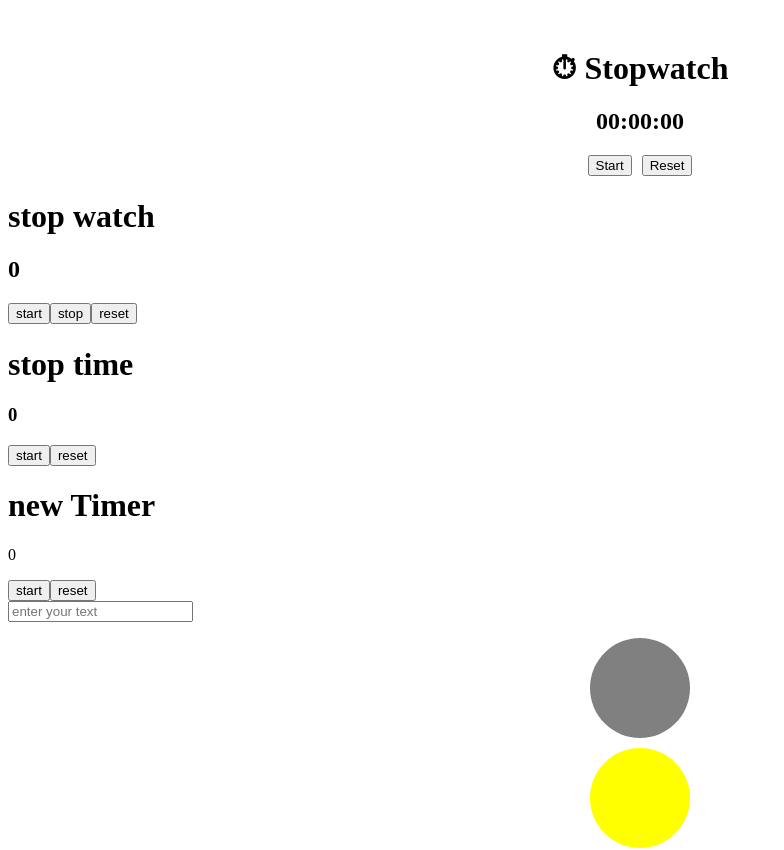
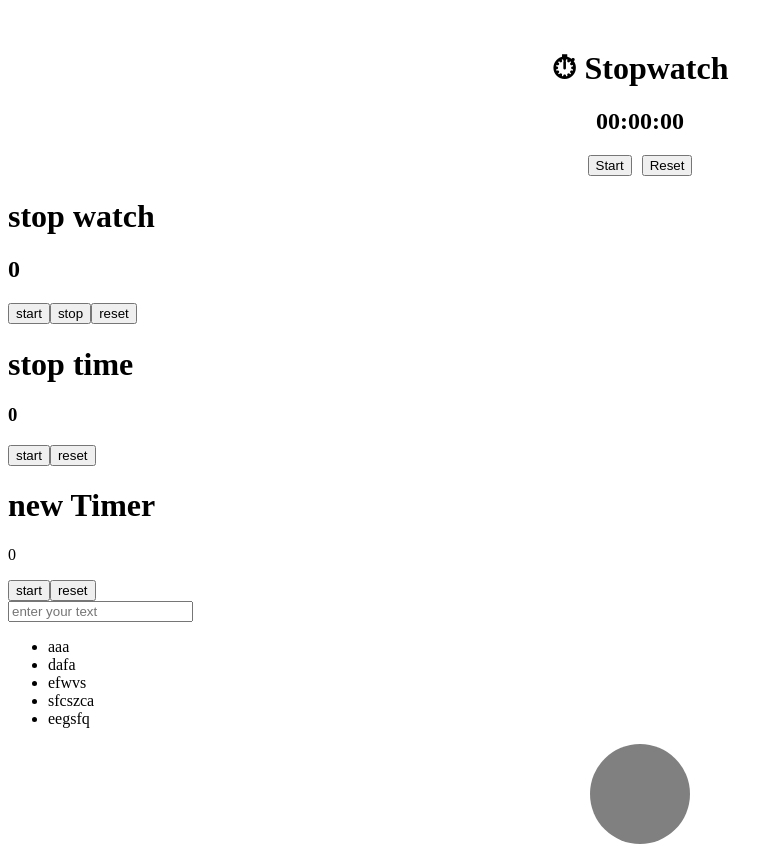
Before and after one commit to anandhuc1666/light, a React (Vite) app: page / in a window 1280 px wide. Shown: the top 850 px of the page, without its empty margins (0-784 px from the left). Built offline with nearby package versions, Linux system fonts and the light colour scheme.

Commit message:
miniCode

```diff
--- a/src/components/Autofile.jsx
+++ b/src/components/Autofile.jsx
@@ -1,23 +1,51 @@
+// import React, { useState } from 'react'
+
+// function Autofile() {
+//     const[text,setText]=useState('')
+//     const data = ["aaa","dafa", "efwvs","sfcszca","eegsfq"]
+//     let newT = data.filter((t,k)=>t==text)
+//     console.log(data)
+//     console.log(newT)
+//   return (
+//     <div>
+//        <input type="text" placeholder='enter your text' value={text} onChange={(e)=>setText(e.target.value)}/>
+//        <div>
+//          <ul>
+//             {
+//                 newT.map((i,k)=>(
+//                     <li key={k}>{i}</li>
+//                 ))
+//             }
+//          </ul>
+//        </div>
+//     </div>
+//   )
+// }
+
+// export default Autofile
 import React, { useState } from 'react'
 
 function Autofile() {
-    const[text,setText]=useState('')
-    const data = ["aaa","dafa", "efwvs","sfcszca","eegsfq"]
-    let newT = data.filter((t,k)=>t==text)
-    console.log(data)
-    console.log(newT)
+  const [text, setText] = useState('')
+  const data = ["aaa", "dafa", "efwvs", "sfcszca", "eegsfq"]
+  // let newT = data.filter((t) => t.toLowerCase().includes(text.toLowerCase()))
+  let newT = data.filter((i)=>i.includes(text))
+
   return (
     <div>
-       <input type="text" placeholder='enter your text' onChange={(e)=>setText(e.target.value)}/>
-       <div>
-         <ul>
-            {
-                newT.map((i,k)=>(
-                    <li key={k}>{i}</li>
-                ))
-            }
-         </ul>
-       </div>
+      <input
+        type="text"
+        placeholder="enter your text"
+        onChange={(e) => setText(e.target.value)}
+        value={text}
+      />
+      <div>
+        <ul>
+          {newT.map((i, k) => (
+            <li key={k}>{i}</li>
+          ))}
+        </ul>
+      </div>
     </div>
   )
 }
```
